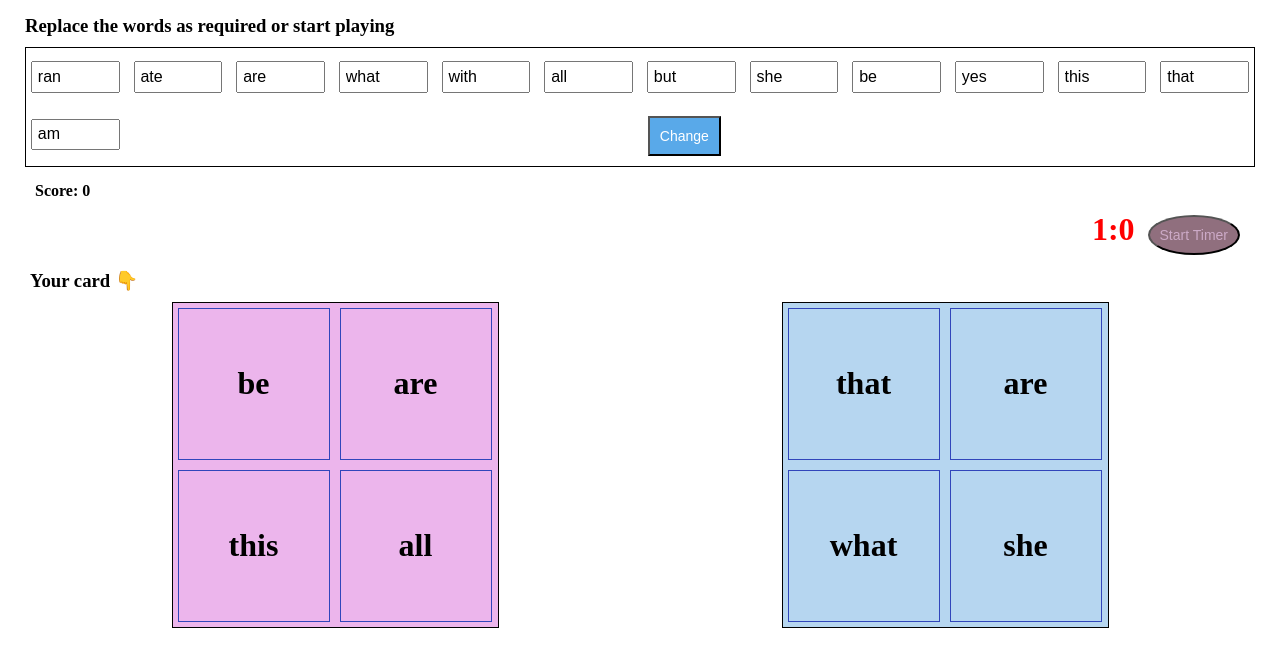
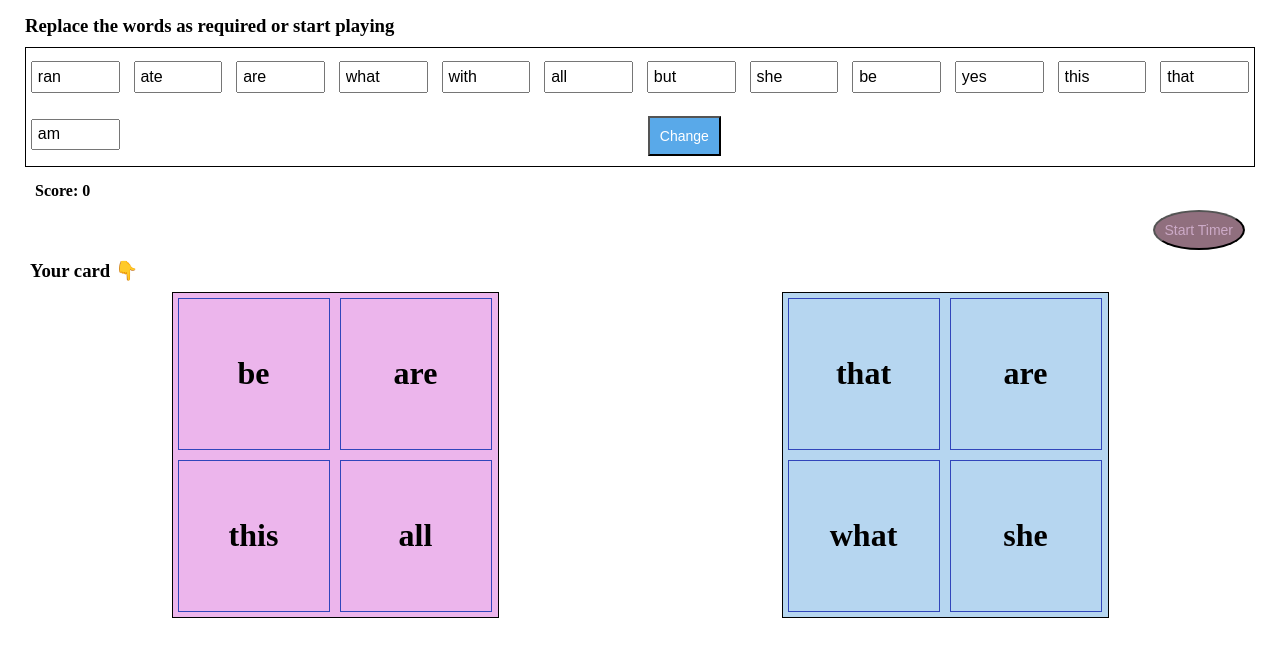
Before and after one commit to elza-abraham/Spot-the-twin, a React app: page / in a window 1280 px wide. Built offline with nearby package versions, Linux system fonts and the light colour scheme.

Commit message:
few updates for timer

```diff
--- a/app/MainPage.js
+++ b/app/MainPage.js
@@ -69,13 +69,13 @@ export default class MainPage extends Component {
     // console.log("current state", this.state)
     return (
       <div  id="container">
-        <h3> Replace the words as required or start playing</h3>
+        <h3> Replace the words as required or start playing         </h3>
         <form onSubmit={this.handleSubmit} >
           <div  className="form-item">
             <input type= "text" name ="word1" maxLength="6" value={this.state.word1} onChange={this.handleChange} />
           </div>
           <div  className="form-item">
-            <input type= "text" name ="Word2" maxLength="6" value={this.state.word2} onChange={this.handleChange} />
+            <input type= "text" name ="word2" maxLength="6" value={this.state.word2} onChange={this.handleChange} />
           </div>
           <div  className="form-item">
             <input type= "text" name ="word3" maxLength="6" value={this.state.word3} onChange={this.handleChange} />
--- a/app/Timer.js
+++ b/app/Timer.js
@@ -5,8 +5,9 @@ export default class Timer extends React.Component {
     super();
     this.state = {
       time: {},
-      seconds: 60,
-      timerMsg: ''
+      seconds: 30,
+      timerMsg: '',
+      showTimer: false
     };
     this.timer = 0;
   }
@@ -27,12 +28,17 @@ export default class Timer extends React.Component {
   }
 
   componentDidMount() {
-    let timeLeft = this.secondsToTime(this.state.seconds);
+    // let timeLeft = this.secondsToTime(this.state.seconds);
+    let timeLeft = this.state.seconds;
     this.setState({ time: timeLeft });
   }
 
   startTimer = () => {
-    if (this.timer == 0) {
+    this.setState({
+      showTimer: true,
+      timerMsg: ''
+    })
+    if (this.timer === 0) {
       this.timer = setInterval(this.countDown, 1000);
     }
   }
@@ -42,23 +48,32 @@ export default class Timer extends React.Component {
     let seconds = this.state.seconds - 1;
     this.setState({
       time: this.secondsToTime(seconds),
+      // time: seconds,
       seconds: seconds,
     });
 
     // Check if we're at zero.
     if (seconds === 0) {
       this.setState({
-        timerMsg: "Time up!!"
+        timerMsg: 'Time up!!'
       })
+
       clearInterval(this.timer);
+      this.timer = 0;
+      this.setState({
+        time: {},
+        seconds: 30,
+      })
     }
   }
 
   render() {
     return (
       <div className="timer">
-        <h1 className="flash">{this.state.timerMsg} {this.state.time.m}:{this.state.time.s}{'       '}
-        <button id= "timer-button" onClick={this.startTimer}>Start Timer</button></h1>
+
+        <h1 className={this.state.showTimer ?  'flash' : 'content-hidden'}>{this.state.timerMsg} {this.state.time.s}{'       '}</h1>
+        {/* <h1 className={this.state.showTimer ?  'flash' : 'content-hidden'}>{this.state.timerMsg} {this.state.time.m}:{this.state.time.s}{'       '}</h1> */}
+        <button id= "timer-button" onClick={this.startTimer}>Start Timer</button>
       </div>
     );
   }
--- a/app/style.css
+++ b/app/style.css
@@ -97,8 +97,8 @@ form input {
   justify-content: flex-end;
 }
 #timer-button{
+  display: flex;
   color: rgb(204, 170, 199);
-
   border-radius: 50%;
   padding: 10px;
   font-size: 14px;
@@ -107,11 +107,15 @@ form input {
 
 .flash {
   animation-name: flash;
-   animation-duration: 0.1s;
-   animation-timing-function: linear;
-   animation-iteration-count: infinite;
-   animation-direction: alternate;
-   animation-play-state: running;
+  animation-duration: 0.1s;
+  animation-timing-function: linear;
+  animation-iteration-count: infinite;
+  animation-direction: alternate;
+  animation-play-state: running;
+}
+
+.timer .content-hidden {
+  display: none;
 }
 
 @keyframes flash {
```
Also changed, not shown: CheatSheat.js (+187 -34 lines).
